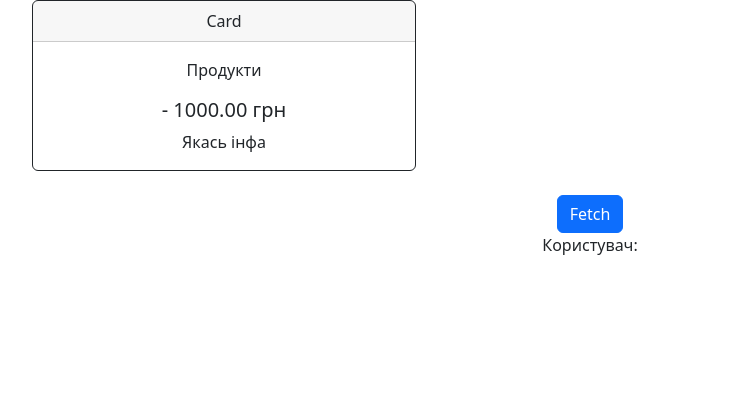
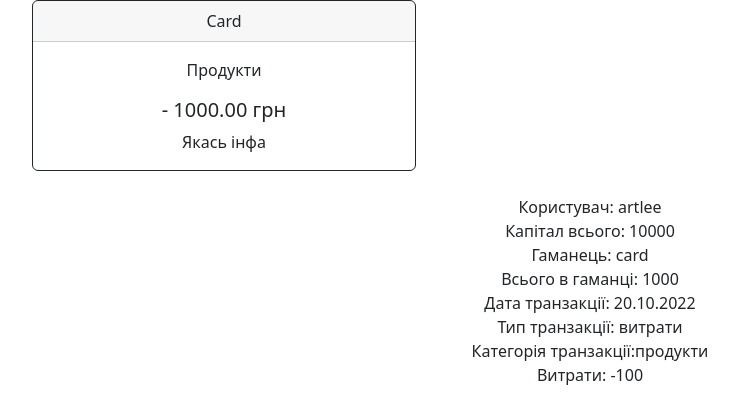
Before and after one commit to ArtemLigerko/hamanets, a React (Create React App) app: page / in a window 1280 px wide. Shown: the top 420 px of the page, without its empty margins (50-788 px from the left). Built offline with nearby package versions, Linux system fonts and the light colour scheme.

Commit message:
feat: add redux

```diff
--- a/src/App.tsx
+++ b/src/App.tsx
@@ -2,7 +2,7 @@ import "./App.css";
 import "bootstrap/dist/css/bootstrap.min.css";
 import Home from "./pages/Home";
 
-const App = () => {
+const App: React.FC = () => {
   return (
     <div className="App">
       <header>
--- a/src/pages/Home.tsx
+++ b/src/pages/Home.tsx
@@ -1,61 +1,44 @@
 import React, { useEffect } from "react";
-import { Button } from "react-bootstrap";
+// import { Button } from "react-bootstrap";
 
 import WalletsConrainer from "../containers/WalletsConrainer";
 import Wallet from "../components/Wallet";
 
 import { useAppDispatch, useAppSelector } from "../redux/hooks";
 import { userActions } from "../redux/reducers/user";
-// import { useDispatch, useSelector } from "react-redux";
-// import { AppDispatch, RootState } from "../redux/store";
 
 const Home: React.FC = () => {
   const dispatch = useAppDispatch();
-
-  // const dispatch = useDispatch<AppDispatch>();
-  // const user = useSelector<RootState, RootState["rootReducer"]["user"]>(
-  //   (store) => store.rootReducer.user
-  // );
+  const user = useAppSelector((store) => store.user);
 
   useEffect(() => {
-    // getUser();
     dispatch(userActions.getUser());
-    console.log("Effect");
-  }, [dispatch]);
+  }, []);
 
-  const user = useAppSelector((store) => store.user);
-
-  const handleClick = async () => {
-    await dispatch(userActions.getUser());
-    console.log("onClick");
-    console.log(user);
-  };
-
-  console.log("onRenedr");
-  console.log(user);
+  // const handleClick = async () => {
+  //   await dispatch(userActions.getUser());
+  //   console.log("onClick");
+  //   console.log(user.isLoading ? "loading" : user);
+  // };
 
   return (
-    <>
     <WalletsConrainer>
       <Wallet />
-        <Button onClick={handleClick}>Fetch</Button>
+      {/* <Button onClick={handleClick}>Fetch</Button> */}
       <div>Користувач: {user.username}</div>
-        {/* <div>Капітал всього: {user.capital.total}</div>
+      <div>Капітал всього: {user.capital.total}</div>
       <div>Гаманець: {user.capital.wallets[0]?.walletName}</div>
       <div>Всього в гаманці: {user.capital.wallets[0]?.total}</div>
       <div>
         Дата транзакції: {user.capital.wallets[0]?.transactions[0].createdAt}
       </div>
-        <div>
-          Тип транзакції: {user.capital.wallets[0]?.transactions[0].type}
-        </div>
+      <div>Тип транзакції: {user.capital.wallets[0]?.transactions[0].type}</div>
       <div>
         Категорія транзакції:
         {user.capital.wallets[0]?.transactions[0]?.category}
       </div>
-        <div>Витрати: {user.capital.wallets[0]?.transactions[0].sum}</div> */}
+      <div>Витрати: {user.capital.wallets[0]?.transactions[0].sum}</div>
     </WalletsConrainer>
-    </>
   );
 };
 
--- a/src/redux/reducers/user.ts
+++ b/src/redux/reducers/user.ts
@@ -2,29 +2,19 @@ import { createAsyncThunk, createSlice } from "@reduxjs/toolkit";
 import { User, LE } from "../../types";
 import axios from "axios";
 
-// const getInitialUser = async () => {
-//   const response = await axios.get("/mock/user.json");
-//   return response.data[0];
-// };
-
-// console.log(getInitialUser());
-
 const initialState: LE<User> = {
-  username: "",
+  username: "username",
   id: "",
   capital: {
     total: 0,
     wallets: [],
   },
-  // ...getInitialUser(),
   isLoading: false,
   error: undefined,
 };
 
 const getUser = createAsyncThunk("home/getUser", async () => {
   const response = await axios.get("/mock/user.json");
-  console.log("getUser");
-  console.log(response.data[0]);
   return response.data[0];
 });
 
@@ -35,18 +25,14 @@ const userSlice = createSlice({
   extraReducers: (builder) => {
     builder.addCase(getUser.pending, (store) => {
       store.isLoading = true;
-      console.log("завантаження");
     });
     builder.addCase(getUser.fulfilled, (store, { payload }) => {
-      store = { ...payload };
-      store.error = undefined;
+      Object.assign(store, { ...payload });
       store.isLoading = false;
-      console.log(store);
     });
     builder.addCase(getUser.rejected, (store) => {
       store.isLoading = false;
       store.error = "Помилка завантаження данних користувача";
-      // console.log("помилка");
     });
   },
 });
@@ -56,6 +42,4 @@ export const userActions = {
   getUser,
 };
 
-// console.log({ userActions });
-
 export default userSlice.reducer;
```
Lines whose indentation alone changed are shown as unchanged.
